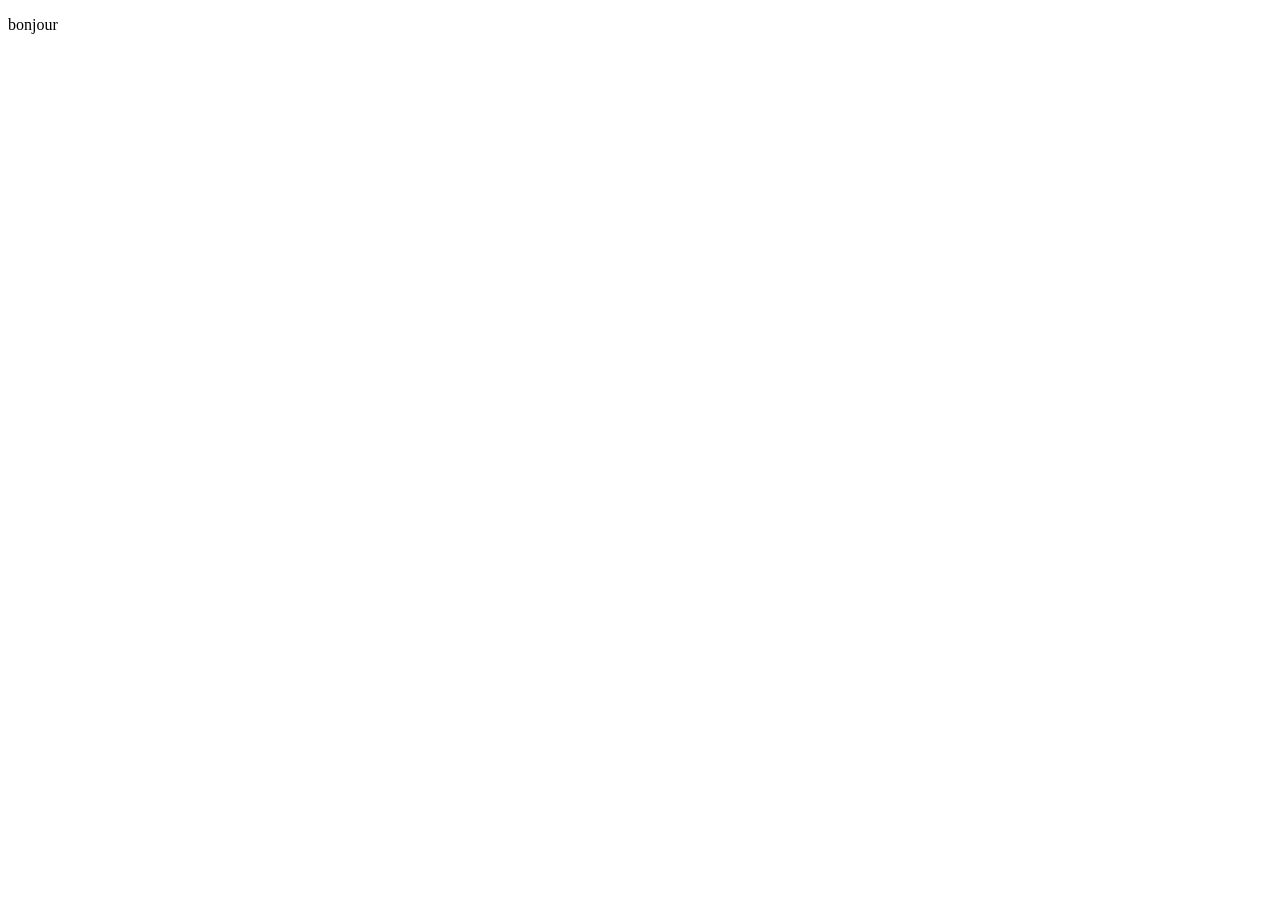
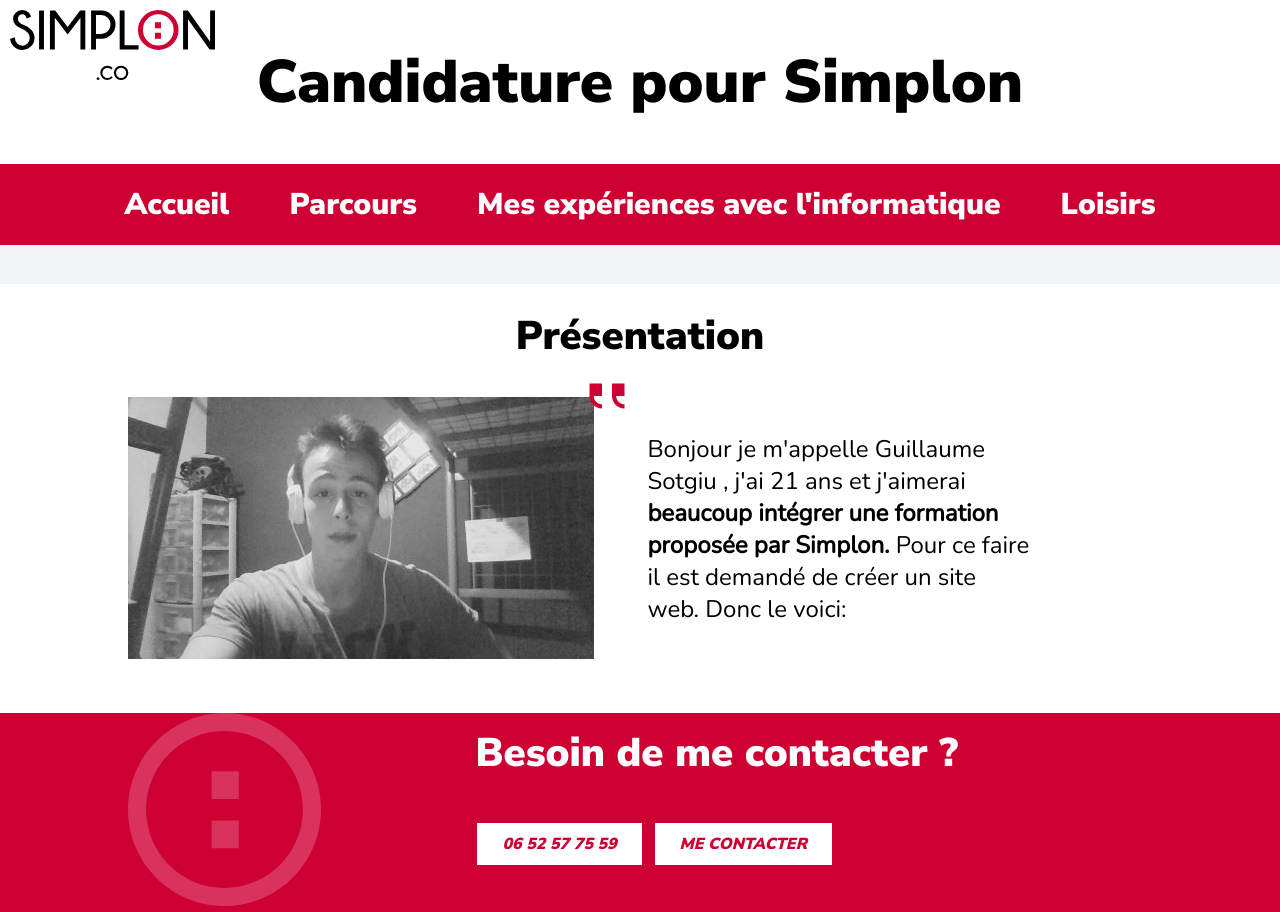
Before and after one commit to CVraclette/candidature-simplon.github.io, a plain HTML site: page index.html in a window 1280 px wide. Before the commit the page ends 800 px from the top, so only its background shows below. Drawn offline with nearby package versions, Linux system fonts and the light colour scheme.

Commit message:
Update index.html

```diff
--- a/index.html
+++ b/index.html
@@ -2,9 +2,70 @@
 <html lang="fr">
 <head>
     <meta charset="UTF-8">
-    <title>Entrée</title>
+    <meta name="viewport" content="width=device-width, initial-scale=1.0">
+    <meta name="description" content="Ceci est mon site pour intégrer la formation  Développeur·se web et web mobile faite par Simplon à Chambery">
+    <title>Candidature pour Simplon</title>
+    <link rel="shortcut icon" type="ico" href="logovolé.ico"/>
+    <link rel="stylesheet" href="Pourfairebeau.css">
+    <link href="https://fonts.googleapis.com/css2?family=Nunito+Sans:wght@900&display=swap" rel="stylesheet">
+    <link rel="preconnect" href="https://fonts.gstatic.com">
+<link href="https://fonts.googleapis.com/css2?family=Nunito:wght@200;400&display=swap" rel="stylesheet">
 </head>
 <body>
-<p> bonjour</p>
+    <div class="page">
+        <div class="content">
+    <header>
+        <h1><strong>Candidature pour Simplon</strong></h1>
+        <a target="_blank" id="image" href="https://simplon.co/"><img src="logo.svg" alt=""height="70"></a>
+    </header>
+
+    <main>
+
+        <nav>
+            <div class="table">
+        <ul>
+            <li class="Candidature"><a class="Candidatureu" href="Candidature.html">Accueil</a></li>
+            <li class="Parcours"><a class="parcoureu" href="Parcours.html">Parcours</a></li>
+            <li class="MEI"><a class="MEIeu" href="MEI.html" >Mes expériences avec l'informatique</a></li>
+            <li class="Loisireu"><a class="Loisireuu" href="Loisir.html">Loisirs</a></li>
+
+        </ul>
+            </div>
+        </nav>
+
+        <div class="presentation">
+        <h2>Présentation</h2>
+
+        <div class="photopres">
+   <img class="matete" src="matete.jpg" alt="Ma photo">
+   <img class="iconcitation" src="icon-citation.png" alt="icon-citation">
+        </div>
+        <div class="textpresent">
+   <p>Bonjour je m'appelle Guillaume Sotgiu , j'ai 21 ans  et j'aimerai <strong>beaucoup intégrer une formation proposée par Simplon.</strong> Pour ce faire il est demandé de créer un site web. Donc le voici:</p>
+        </div>
+
+     </div>
+    </main>
+       </div>
+
+        <footer class="footer">
+
+            <div class="pictog">
+                <img id="picto" src="simplon-pictogramme-isotype-blanc-rvb-1.svg" alt="" width="193px">
+                </div>
+
+
+
+
+           <h3>Besoin de me contacter ?</h3>
+
+           <address>
+
+            <div class="mail"><a href="mailto:guillaume.sotgiu@outlook.fr">Me contacter</a></div>
+            <div class="tel"><a href="tel:+33652577559">06 52 57 75 59 </a></div>
+           </address>
+
+    </footer>
+    </div>
 </body>
 </html>
```
